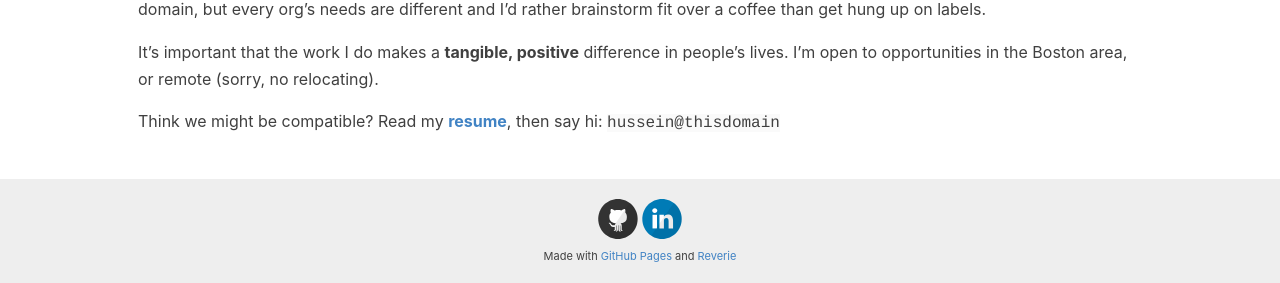
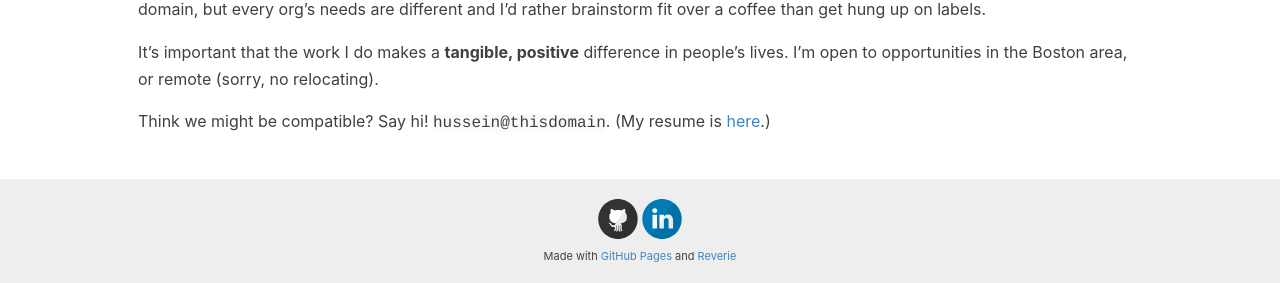
Before and after one commit to helgridly/helgridly.github.io, a Jekyll site: the page built from index.md, in a window 1280 px wide. Shown: the part 1480-1763 px from the top of the page. Built offline with Jekyll 4.4.1, drawn with Linux system fonts in a browser that asks for light colours.

Commit message:
say hi, THEN resume

```diff
--- a/index.md
+++ b/index.md
@@ -55,4 +55,4 @@ I'd love to apply my skills and enthusiasm in a way that's rewarding and helpful
 
 It's important that the work I do makes a **tangible, positive** difference in people's lives. I'm open to opportunities in the Boston area, or remote (sorry, no relocating).
 
-Think we might be compatible? Read my [**resume**](/resume), then say hi: `hussein@thisdomain`
+Think we might be compatible? Say hi! `hussein@thisdomain`. (My resume is [here](/resume).)
```
